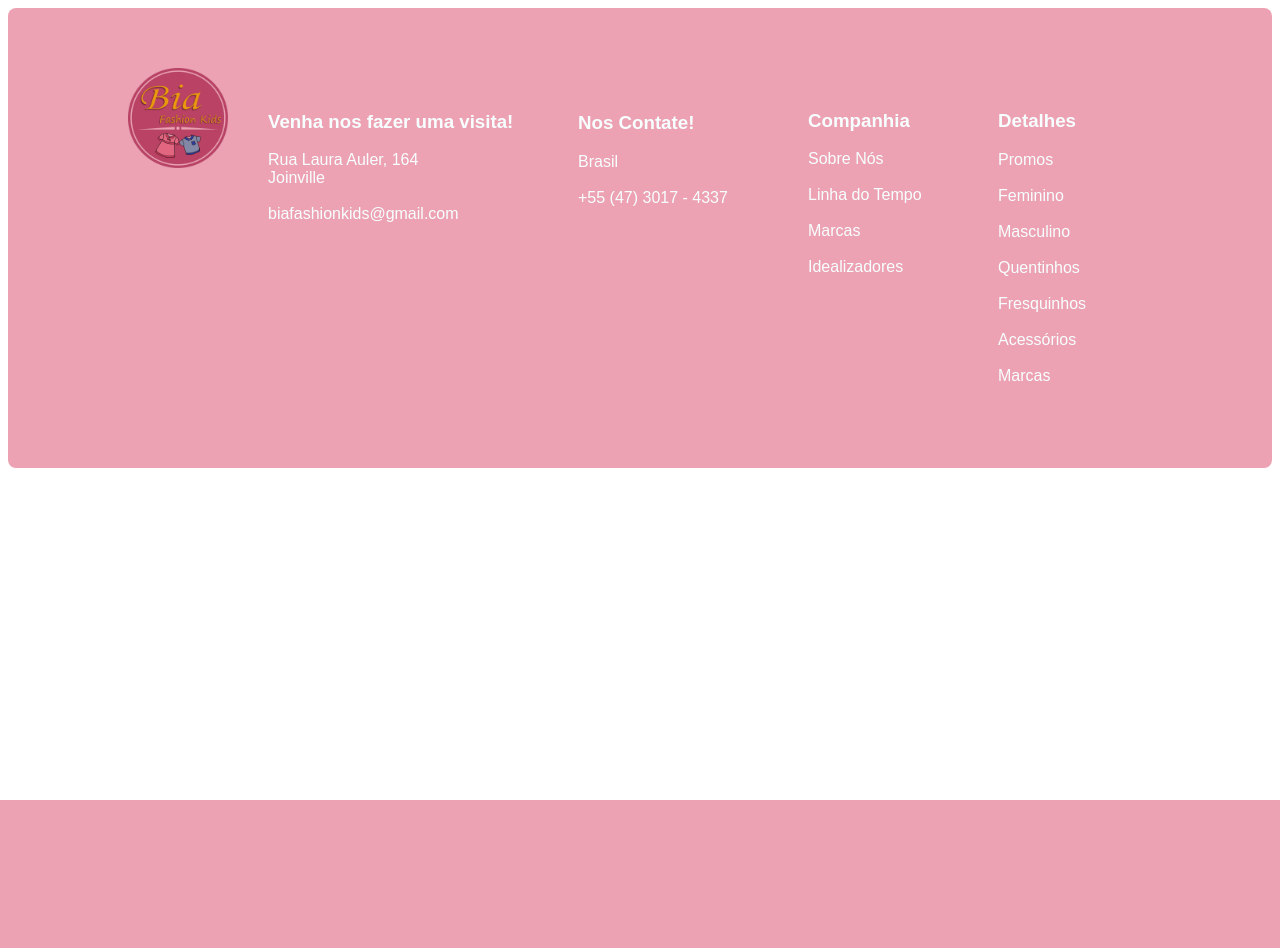
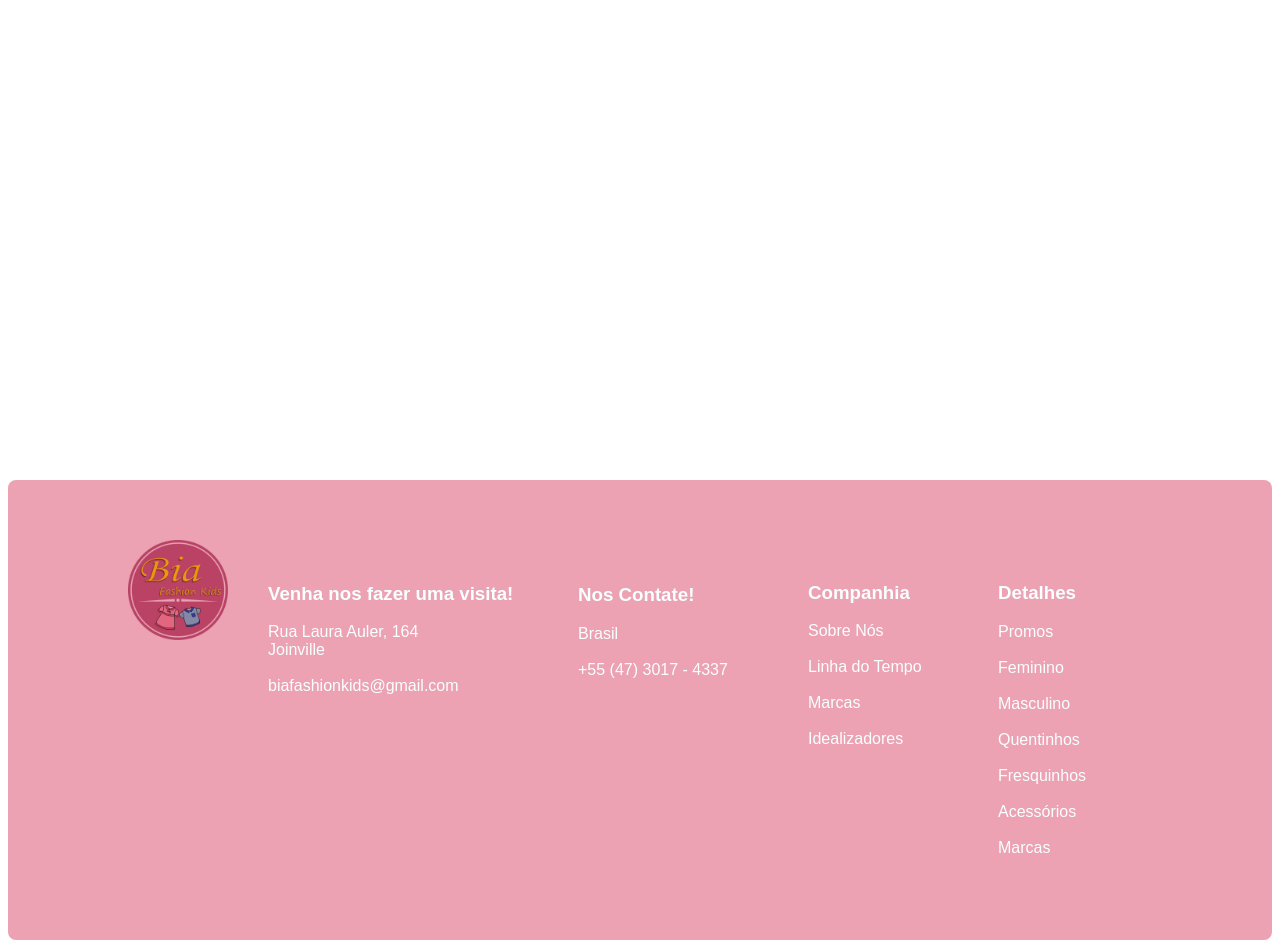
Before and after one commit to fic-fabrica-de-software/projeto-pessoal-softbm, a PHP site: template src/templates/footer.html in a window 1280 px wide; the page is wider, and only the part inside the window is pictured. Before the commit the page ends 800 px from the top of that part, so only its background shows below. Run offline with PHP 8.4, Linux system fonts and the light colour scheme; the template is opened without the code that fills it, so the values that code supplies are empty.

Commit message:
arrumei as medidas do footer

```diff
--- a/src/templates/style_footer.css
+++ b/src/templates/style_footer.css
@@ -4,7 +4,8 @@
 }
 
 .section {
-    background-color: rgb(236, 162, 179);
+    margin-top: 480px;
+    background-color: rgb(236,162,179);
     width: 100%;
     height: 460px;
     border-radius: 8px;
```
